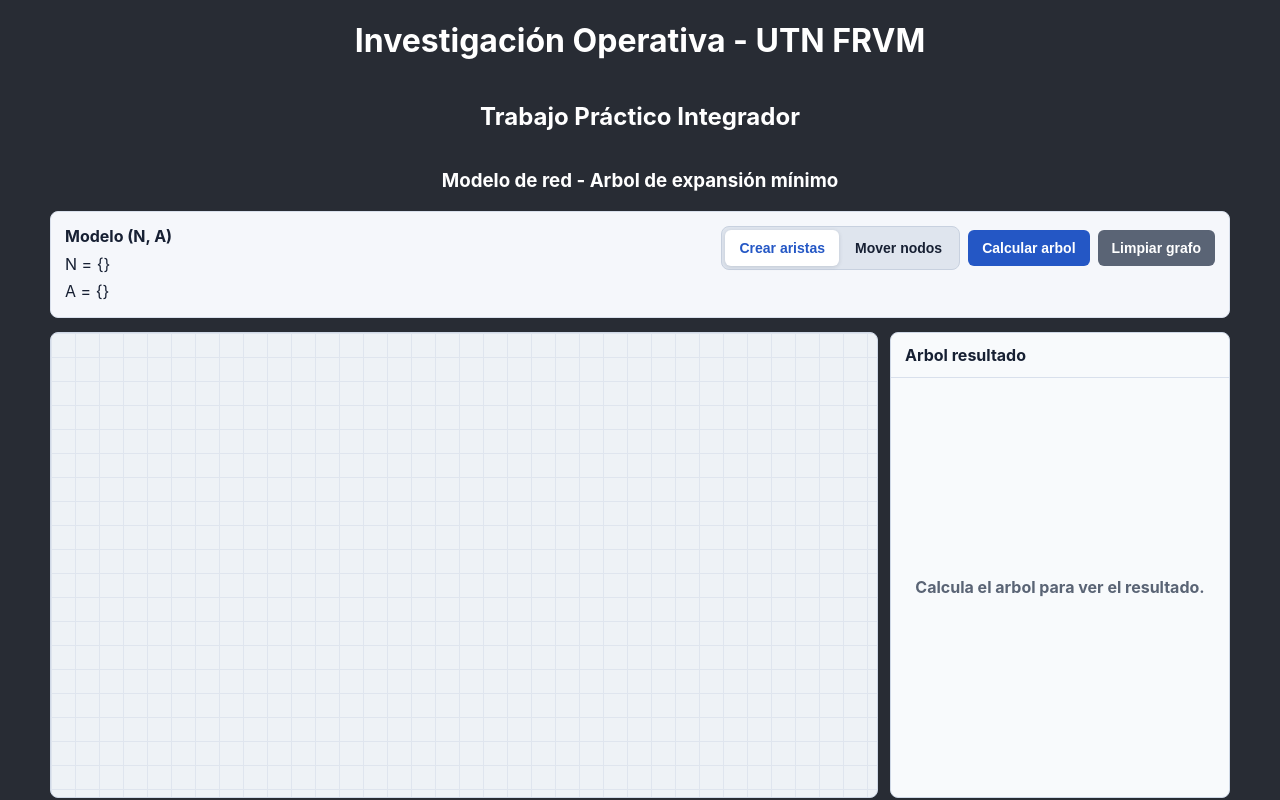
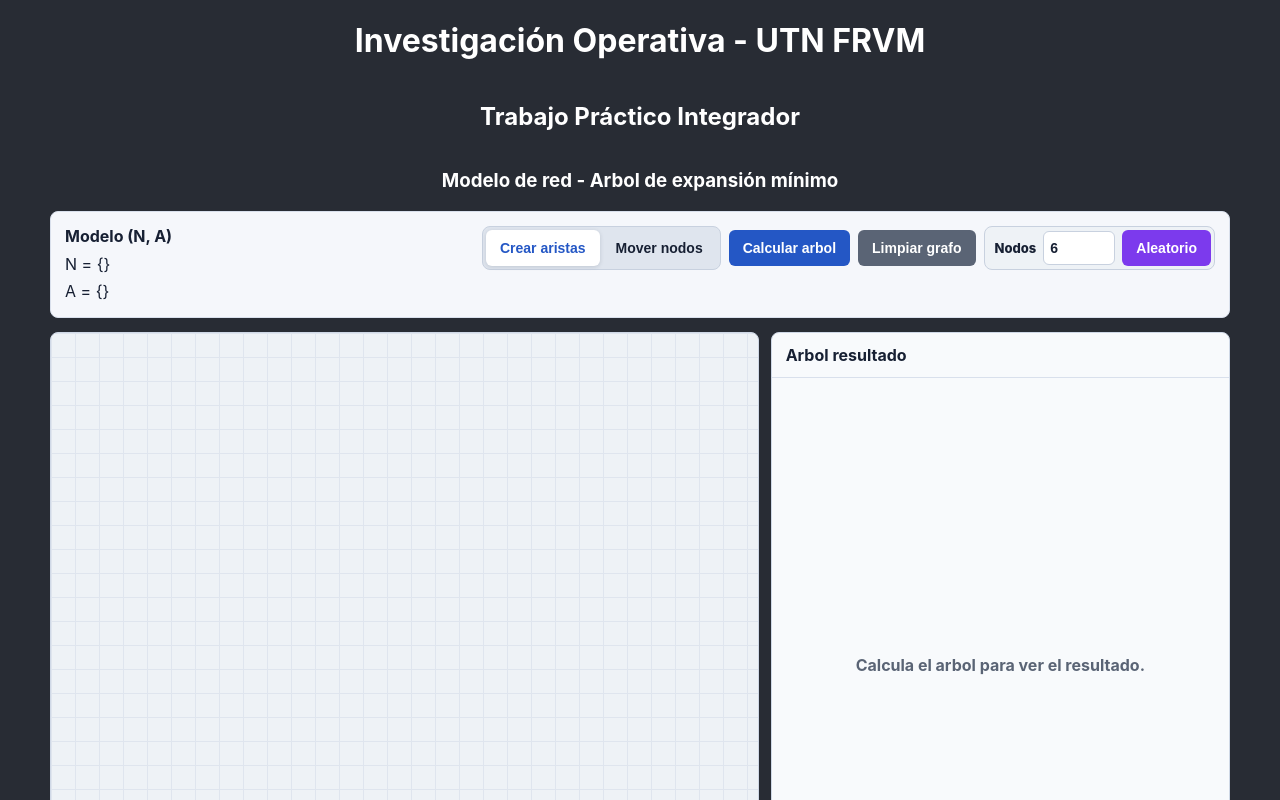
Before and after one commit to Fedesan14/IO-TPI-modelo-de-red, a React (Create React App) app: page / in a window 1280 px wide. Shown: the top 800 px of the page. Built offline with nearby package versions, Linux system fonts and the light colour scheme.

Commit message:
add random graph

```diff
--- a/src/pages/ContentPage.css
+++ b/src/pages/ContentPage.css
@@ -69,7 +69,38 @@
     color: #2457c5;
 }
 
-.actions > button:last-child {
+.random-controls {
+    align-items: center;
+    background-color: #eef2f6;
+    border: 1px solid #c8d1df;
+    border-radius: 8px;
+    display: flex;
+    gap: 7px;
+    padding: 3px;
+}
+
+.random-controls label {
+    color: #172033;
+    font-size: 13px;
+    font-weight: 800;
+    padding-left: 7px;
+}
+
+.random-controls input {
+    border: 1px solid #c8d1df;
+    border-radius: 6px;
+    color: #172033;
+    font-size: 14px;
+    font-weight: 800;
+    padding: 8px 6px;
+    width: 58px;
+}
+
+.random-controls button {
+    background-color: #7c3aed;
+}
+
+.actions > button.secondary-action {
     background-color: #5a6475;
 }
 
@@ -86,17 +117,17 @@
     border: 1px solid #cfd8e6;
     border-radius: 8px;
     cursor: crosshair;
-    height: 58vh;
-    min-height: 420px;
+    height: var(--workspace-height);
     overflow: hidden;
     position: relative;
     width: 100%;
 }
 
 .workspace {
+    --workspace-height: 620px;
     display: grid;
     gap: 14px;
-    grid-template-columns: minmax(0, 1fr) 340px;
+    grid-template-columns: minmax(0, 1fr) minmax(380px, 0.65fr);
 }
 
 .edge-layer {
@@ -176,7 +207,7 @@
     color: #172033;
     display: flex;
     flex-direction: column;
-    min-height: 420px;
+    height: var(--workspace-height);
     overflow: hidden;
 }
 
@@ -208,37 +239,37 @@
 .result-graph {
     background-color: #eef2f6;
     flex: 1;
-    min-height: 360px;
+    min-height: 0;
     width: 100%;
 }
 
 .result-edge {
     stroke: #13a86b;
     stroke-linecap: round;
-    stroke-width: 7;
+    stroke-width: 5;
 }
 
 .result-weight {
     fill: #08794c;
-    font-size: 20px;
+    font-size: 16px;
     font-weight: 900;
     paint-order: stroke;
     stroke: #eef2f6;
     stroke-linejoin: round;
-    stroke-width: 7px;
+    stroke-width: 6px;
     text-anchor: middle;
 }
 
 .result-node {
     fill: #ffffff;
     stroke: #2457c5;
-    stroke-width: 5;
+    stroke-width: 4;
 }
 
 .result-node-label {
     dominant-baseline: middle;
     fill: #172033;
-    font-size: 18px;
+    font-size: 15px;
     font-weight: 900;
     text-anchor: middle;
 }
--- a/src/pages/ContentPage.js
+++ b/src/pages/ContentPage.js
@@ -10,25 +10,36 @@
     const [dragStartNodeId, setDragStartNodeId] = useState(null);
     const [movingNodeId, setMovingNodeId] = useState(null);
     const [previewPosition, setPreviewPosition] = useState(null);
+    const [randomNodeCount, setRandomNodeCount] = useState(6);
     const [message, setMessage] = useState('Doble click para agregar nodos. Arrastra entre nodos para crear aristas.');
     const [totalWeight, setTotalWeight] = useState(null);
 
     const mstEdgeIds = useMemo(() => new Set(mstEdges.map((edge) => edge.id)), [mstEdges]);
-    const resultViewBox = useMemo(() => {
+    const resultNodes = useMemo(() => {
         if (nodes.length === 0) {
-            return '0 0 320 320';
+            return [];
         }
 
-        const padding = 70;
+        const resultSize = 320;
+        const padding = 46;
         const nodeXs = nodes.map((node) => node.x);
         const nodeYs = nodes.map((node) => node.y);
-        const minX = Math.min(...nodeXs) - padding;
-        const minY = Math.min(...nodeYs) - padding;
-        const width = Math.max(Math.max(...nodeXs) - Math.min(...nodeXs) + padding * 2, 260);
-        const height = Math.max(Math.max(...nodeYs) - Math.min(...nodeYs) + padding * 2, 260);
+        const minX = Math.min(...nodeXs);
+        const minY = Math.min(...nodeYs);
+        const width = Math.max(Math.max(...nodeXs) - minX, 1);
+        const height = Math.max(Math.max(...nodeYs) - minY, 1);
+        const drawableSize = resultSize - padding * 2;
 
-        return `${minX} ${minY} ${width} ${height}`;
+        return nodes.map((node) => ({
+            ...node,
+            resultX: padding + ((node.x - minX) / width) * drawableSize,
+            resultY: padding + ((node.y - minY) / height) * drawableSize
+        }));
     }, [nodes]);
+
+    const getResultNodeById = (nodeId) => {
+        return resultNodes.find((node) => node.id === nodeId);
+    };
 
     const getPointerPosition = (event) => {
         const rect = graphRef.current.getBoundingClientRect();
@@ -208,6 +219,80 @@
         setMessage('Grafo limpio. Doble click para agregar nuevos nodos.');
     };
 
+    const generateRandomGraph = () => {
+        const nodeCount = Math.max(2, Math.min(Number(randomNodeCount) || 2, 20));
+        const graphWidth = graphRef.current?.clientWidth || 760;
+        const graphHeight = graphRef.current?.clientHeight || 420;
+        const margin = 56;
+        const centerX = graphWidth / 2;
+        const centerY = graphHeight / 2;
+        const radiusX = Math.max(Math.min((graphWidth - margin * 2) / 3, 230), 90);
+        const radiusY = Math.max(Math.min((graphHeight - margin * 2) / 3, 150), 80);
+
+        const nextNodes = Array.from({ length: nodeCount }, (_, index) => {
+            const angle = (Math.PI * 2 * index) / nodeCount;
+            const jitterX = Math.random() * 42 - 21;
+            const jitterY = Math.random() * 42 - 21;
+
+            return {
+                id: index + 1,
+                x: centerX + Math.cos(angle) * radiusX + jitterX,
+                y: centerY + Math.sin(angle) * radiusY + jitterY
+            };
+        });
+
+        const nextEdges = [];
+        const edgeKeys = new Set();
+
+        const addEdge = (from, to) => {
+            const minNode = Math.min(from, to);
+            const maxNode = Math.max(from, to);
+            const key = `${minNode}-${maxNode}`;
+
+            if (edgeKeys.has(key)) {
+                return;
+            }
+
+            edgeKeys.add(key);
+            nextEdges.push({
+                id: nextEdges.length + 1,
+                from,
+                to,
+                weight: Math.floor(Math.random() * 20) + 1
+            });
+        };
+
+        for (let nodeId = 2; nodeId <= nodeCount; nodeId += 1) {
+            const previousNodeId = Math.floor(Math.random() * (nodeId - 1)) + 1;
+            addEdge(nodeId, previousNodeId);
+        }
+
+        const maxPossibleEdges = (nodeCount * (nodeCount - 1)) / 2;
+        const extraEdges = Math.min(
+            maxPossibleEdges - nextEdges.length,
+            Math.floor(nodeCount * 0.7)
+        );
+
+        while (nextEdges.length < nodeCount - 1 + extraEdges) {
+            const from = Math.floor(Math.random() * nodeCount) + 1;
+            const to = Math.floor(Math.random() * nodeCount) + 1;
+
+            if (from !== to) {
+                addEdge(from, to);
+            }
+        }
+
+        setRandomNodeCount(nodeCount);
+        setNodes(nextNodes);
+        setEdges(nextEdges);
+        setMstEdges([]);
+        setDragStartNodeId(null);
+        setMovingNodeId(null);
+        setPreviewPosition(null);
+        setTotalWeight(null);
+        setMessage(`Grafo aleatorio conectado generado con ${nodeCount} nodos y ${nextEdges.length} aristas.`);
+    };
+
     const previewStartNode = dragStartNodeId ? getNodeById(dragStartNodeId) : null;
 
     return (
@@ -250,7 +335,19 @@
                         </button>
                     </div>
                     <button type='button' onClick={calculatePrim}>Calcular arbol</button>
-                    <button type='button' onClick={clearGraph}>Limpiar grafo</button>
+                    <button type='button' className='secondary-action' onClick={clearGraph}>Limpiar grafo</button>
+                    <div className='random-controls'>
+                        <label htmlFor='random-node-count'>Nodos</label>
+                        <input
+                            id='random-node-count'
+                            type='number'
+                            min='2'
+                            max='20'
+                            value={randomNodeCount}
+                            onChange={(event) => setRandomNodeCount(event.target.value)}
+                        />
+                        <button type='button' onClick={generateRandomGraph}>Aleatorio</button>
+                    </div>
                 </div>
             </div>
 
@@ -334,25 +431,25 @@
                             Calcula el arbol para ver el resultado.
                         </div>
                     ) : (
-                        <svg className='result-graph' viewBox={resultViewBox}>
+                        <svg className='result-graph' viewBox='0 0 320 320' preserveAspectRatio='xMidYMid meet'>
                             {mstEdges.map((edge) => {
-                                const fromNode = getNodeById(edge.from);
-                                const toNode = getNodeById(edge.to);
+                                const fromNode = getResultNodeById(edge.from);
+                                const toNode = getResultNodeById(edge.to);
 
                                 if (!fromNode || !toNode) {
                                     return null;
                                 }
 
-                                const middleX = (fromNode.x + toNode.x) / 2;
-                                const middleY = (fromNode.y + toNode.y) / 2;
+                                const middleX = (fromNode.resultX + toNode.resultX) / 2;
+                                const middleY = (fromNode.resultY + toNode.resultY) / 2;
 
                                 return (
                                     <g key={edge.id}>
                                         <line
-                                            x1={fromNode.x}
-                                            y1={fromNode.y}
-                                            x2={toNode.x}
-                                            y2={toNode.y}
+                                            x1={fromNode.resultX}
+                                            y1={fromNode.resultY}
+                                            x2={toNode.resultX}
+                                            y2={toNode.resultY}
                                             className='result-edge'
                                         />
                                         <text x={middleX} y={middleY} className='result-weight'>
@@ -362,10 +459,10 @@
                                 );
                             })}
 
-                            {nodes.map((node) => (
+                            {resultNodes.map((node) => (
                                 <g key={node.id}>
-                                    <circle cx={node.x} cy={node.y} r='22' className='result-node' />
-                                    <text x={node.x} y={node.y} className='result-node-label'>
+                                    <circle cx={node.resultX} cy={node.resultY} r='18' className='result-node' />
+                                    <text x={node.resultX} y={node.resultY} className='result-node-label'>
                                         {node.id}
                                     </text>
                                 </g>
```
